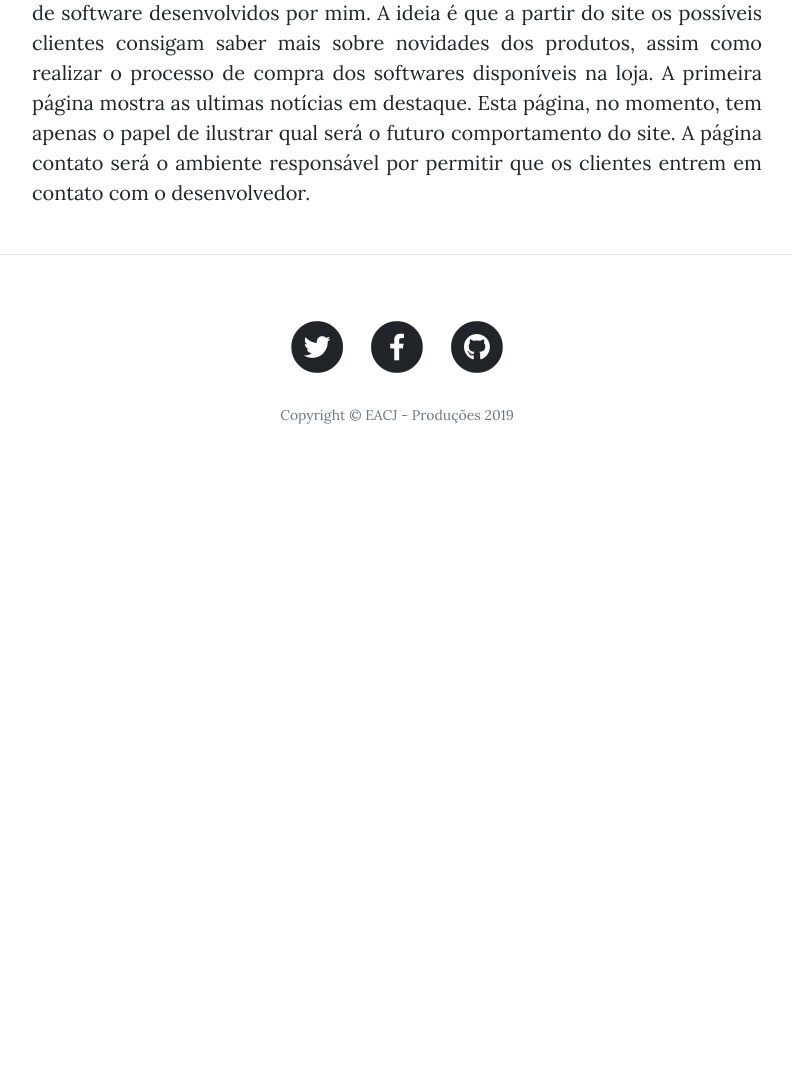
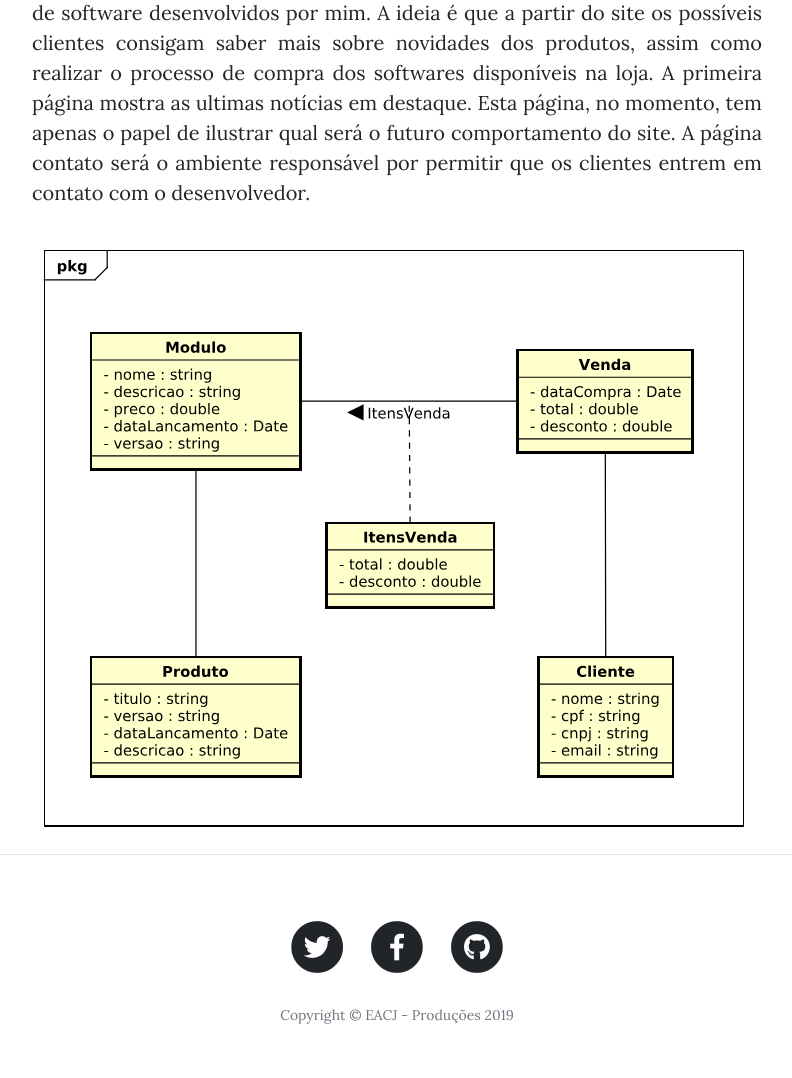
Before and after one commit to EduardoCruzProductions/Atividade1Django, a Django app: page /sobre/ in a window 1280 px wide. Shown: the part 644-1722 px from the top of the page, without its empty margins (243-1035 px from the left). Before the commit the page ends 1068 px from the top, so only its background shows below. Run offline with Django 3.2, Linux system fonts and the light colour scheme; some libraries are stand-ins or nearby versions.

Commit message:
adicionando imagem do diagrama

```diff
--- a/bootstrapDjangoSite/main/templates/sobre.html
+++ b/bootstrapDjangoSite/main/templates/sobre.html
@@ -1,4 +1,5 @@
 {% extends 'index_template.html' %}
+{% load static %}
 
 {% block content %}
 
@@ -14,4 +15,6 @@
 
       </p>
 
+      <img src="{% static 'img/diagram.svg' %}" height="600px" style="text-align: center" alt="">
+
 {% endblock %}
```
Also changed, not shown: bootstrapDjangoSite/db.sqlite3, bootstrapDjangoSite/static/img/diagram.svg (added).
